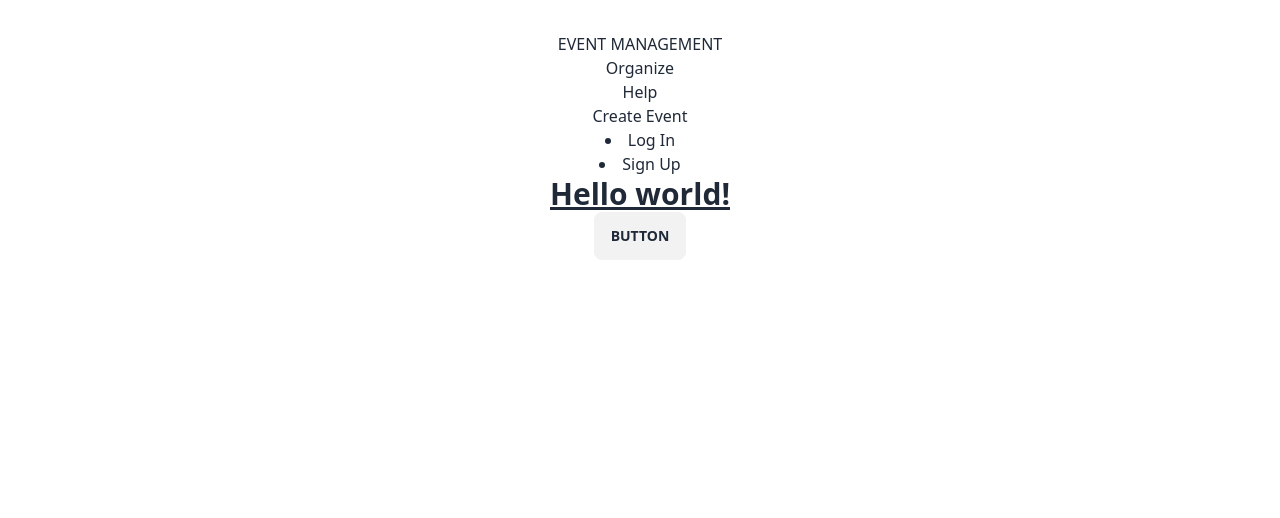
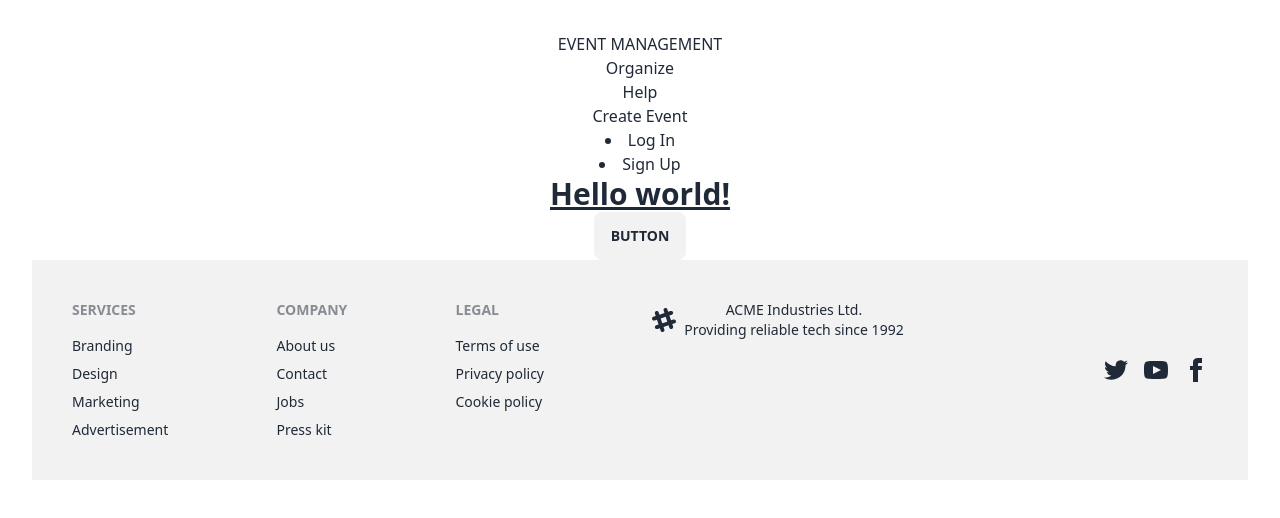
Before and after one commit to Kelompok1Harisenin/event-management-fe, a React (Vite) app: page / in a window 1280 px wide. Shown: the top 518 px of the page. Built offline with nearby package versions, Linux system fonts and the light colour scheme.

Commit message:
testing footer

```diff
--- a/src/App.jsx
+++ b/src/App.jsx
@@ -3,6 +3,7 @@
 import viteLogo from '/vite.svg'
 import './App.css'
 import Header from './components/layouts/Header'
+import Footer from './components/layouts/Footer'
 
 function App() {
   const [count, setCount] = useState(0)
@@ -14,6 +15,7 @@
       Hello world!
     </h1>
     <button className="btn">Button</button>
+    <Footer/>
     </>
   )
 }
--- a/src/components/layouts/Footer.jsx
+++ b/src/components/layouts/Footer.jsx
@@ -3,7 +3,7 @@
 
 function Footer(props) {
   return (
-<>
+
 <footer className="footer p-10 bg-base-200 text-base-content">
   <div>
     <span className="footer-title">Services</span>
@@ -25,8 +25,8 @@
     <a className="link link-hover">Privacy policy</a>
     <a className="link link-hover">Cookie policy</a>
   </div>
-</footer>
-<footer className="footer px-10 py-4 border-t bg-base-200 text-base-content border-base-300">
+{/* </footer>
+<footer className="footer px-10 py-4 border-t bg-base-200 text-base-content border-base-300"> */}
   <div className="items-center grid-flow-col">
     <svg width="24" height="24" viewBox="0 0 24 24" xmlns="http://www.w3.org/2000/svg" fillRule="evenodd" clip-rule="evenodd" className="fill-current"><path d="M22.672 15.226l-2.432.811.841 2.515c.33 1.019-.209 2.127-1.23 2.456-1.15.325-2.148-.321-2.463-1.226l-.84-2.518-5.013 1.677.84 2.517c.391 1.203-.434 2.542-1.831 2.542-.88 0-1.601-.564-1.86-1.314l-.842-2.516-2.431.809c-1.135.328-2.145-.317-2.463-1.229-.329-1.018.211-2.127 1.231-2.456l2.432-.809-1.621-4.823-2.432.808c-1.355.384-2.558-.59-2.558-1.839 0-.817.509-1.582 1.327-1.846l2.433-.809-.842-2.515c-.33-1.02.211-2.129 1.232-2.458 1.02-.329 2.13.209 2.461 1.229l.842 2.515 5.011-1.677-.839-2.517c-.403-1.238.484-2.553 1.843-2.553.819 0 1.585.509 1.85 1.326l.841 2.517 2.431-.81c1.02-.33 2.131.211 2.461 1.229.332 1.018-.21 2.126-1.23 2.456l-2.433.809 1.622 4.823 2.433-.809c1.242-.401 2.557.484 2.557 1.838 0 .819-.51 1.583-1.328 1.847m-8.992-6.428l-5.01 1.675 1.619 4.828 5.011-1.674-1.62-4.829z"></path></svg>
     <p>ACME Industries Ltd. <br/>Providing reliable tech since 1992</p>
@@ -39,7 +39,7 @@
     </div>
   </div>
 </footer>
-</>
+
   )
 }
 
```
